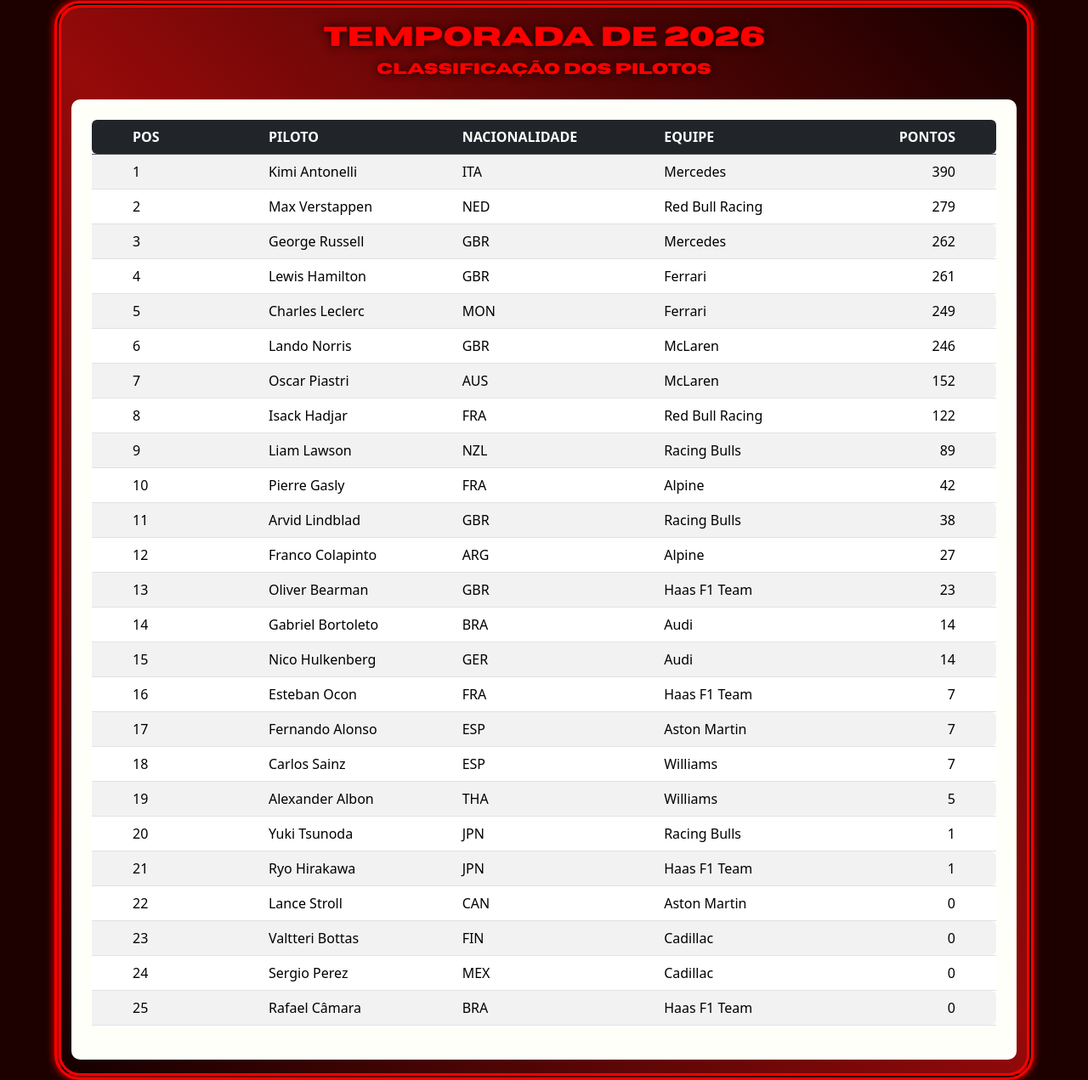
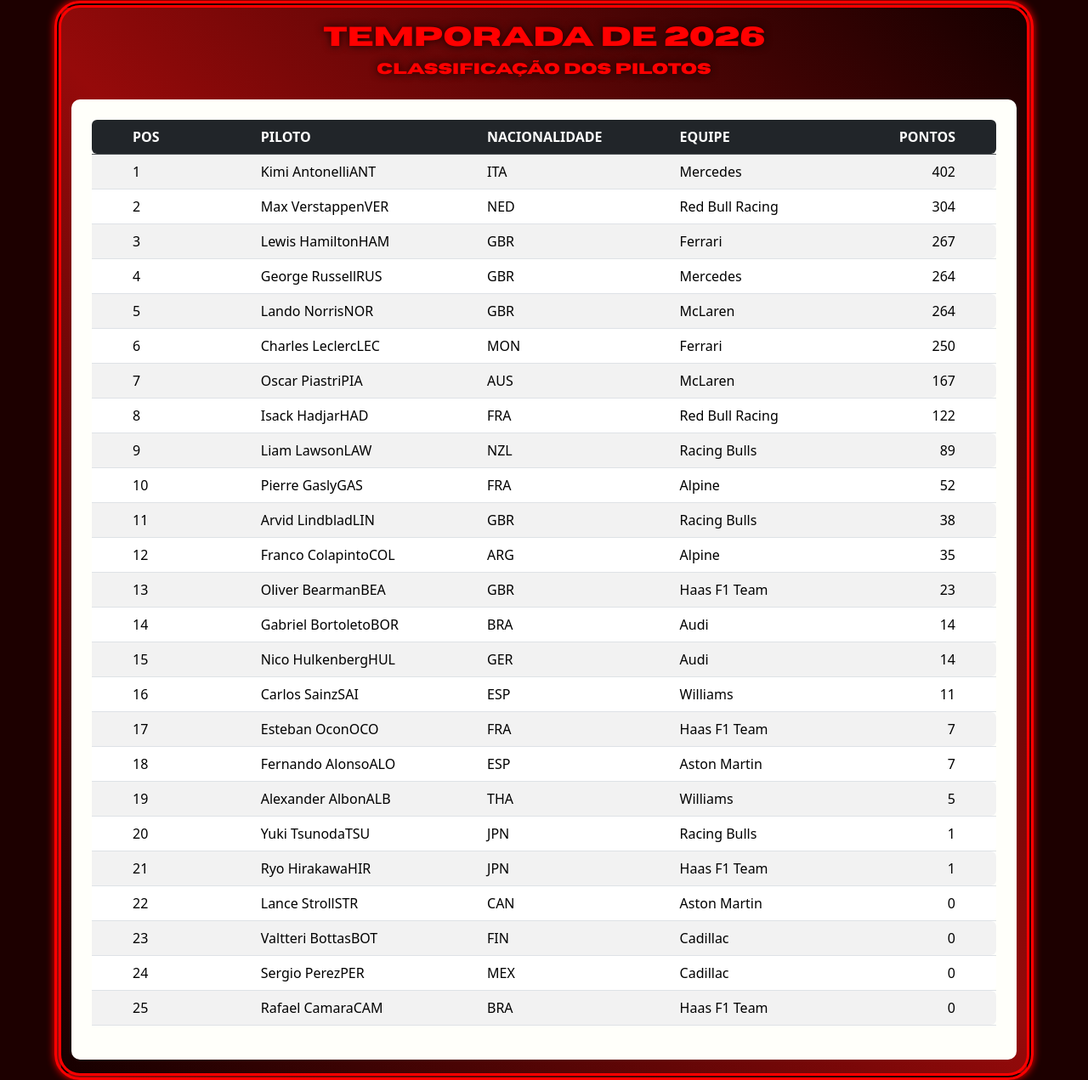
Before and after one commit to juvenal2022/F1_Juba, a website: page js/classificacao_pilotos.html in a window 1280 px wide. Shown: the part 251-1522 px from the top of the page at 85% size. Drawn offline with nearby package versions, Linux system fonts and the light colour scheme.

Commit message:
Atualização após a corrida de 22/11/2026

```diff
--- a/js/classificacao_pilotos.html
+++ b/js/classificacao_pilotos.html
@@ -8,19 +8,12 @@
         <link rel="shortcut icon" href="../Midias/Imagens/icone/favicon.ico" type="image/x-icon">
         <meta name="viewport" content="width=device-width, initial-scale=1">
         <link rel="stylesheet" href="https://cdn.jsdelivr.net/npm/bootstrap@5.3.6/dist/css/bootstrap.min.css" integrity="sha384-4Q6Gf2aSP4eDXB8Miphtr37CMZZQ5oXLH2yaXMJ2w8e2ZtHTl7GptT4jmndRuHDT" crossorigin="anonymous">
-        <script type="text/javascript">
-          (function(c,l,a,r,i,t,y){
-            c[a]=c[a]||function(){(c[a].q=c[a].q||[]).push(arguments)};
-            t=l.createElement(r);t.async=1;t.src="https://www.clarity.ms/tag/"+i;
-            y=l.getElementsByTagName(r)[0];y.parentNode.insertBefore(t,y);
-          })(window, document, "clarity", "script", "zbiojzll99");
-        </script>
       </head>
       <body id="body">
         <nav class="navbar navbar-expand-lg">
           <div class="container">
             <div class="col-1 align-items-center" id="D1">
-              <a class="navbar-brand" href="../index.html"> < </a>
+              <a class="navbar-brand" href="../PRINCIPAL.html"> < </a>
             </div>
             <div class="mt-2 col-11 text-center" id="D3">
               <h1>CLASSIFICAÇÃO</h1>
@@ -51,175 +44,175 @@
                     <tbody>
                       <tr>
                         <td class="px-5">1</td>
-                        <td>Kimi Antonelli</td>
+                        <td>Kimi AntonelliANT</td>
                         <td>ITA</td>
                         <td>Mercedes</td>
-                        <td class="rounded-end text-end pe-5">390</td>
+                        <td class="rounded-end text-end pe-5">402</td>
                       </tr>
                       <tr>
                         <td class="px-5">2</td>
-                        <td>Max Verstappen</td>
+                        <td>Max VerstappenVER</td>
                         <td>NED</td>
                         <td>Red Bull Racing</td>
-                        <td class="rounded-end text-end pe-5">279</td>
+                        <td class="rounded-end text-end pe-5">304</td>
                       </tr>
                       <tr>
                         <td class="px-5">3</td>
-                        <td>George Russell</td>
+                        <td>Lewis HamiltonHAM</td>
                         <td>GBR</td>
-                        <td>Mercedes</td>
-                        <td class="rounded-end text-end pe-5">262</td>
+                        <td>Ferrari</td>
+                        <td class="rounded-end text-end pe-5">267</td>
                       </tr>
                       <tr>
                         <td class="px-5">4</td>
-                        <td>Lewis Hamilton</td>
+                        <td>George RussellRUS</td>
                         <td>GBR</td>
-                        <td>Ferrari</td>
-                        <td class="rounded-end text-end pe-5">261</td>
+                        <td>Mercedes</td>
+                        <td class="rounded-end text-end pe-5">264</td>
                       </tr>
                       <tr>
                         <td class="px-5">5</td>
-                        <td>Charles Leclerc</td>
-                        <td>MON</td>
-                        <td>Ferrari</td>
-                        <td class="rounded-end text-end pe-5">249</td>
+                        <td>Lando NorrisNOR</td>
+                        <td>GBR</td>
+                        <td>McLaren</td>
+                        <td class="rounded-end text-end pe-5">264</td>
                       </tr>
                       <tr>
                         <td class="px-5">6</td>
-                        <td>Lando Norris</td>
-                        <td>GBR</td>
-                        <td>McLaren</td>
-                        <td class="rounded-end text-end pe-5">246</td>
+                        <td>Charles LeclercLEC</td>
+                        <td>MON</td>
+                        <td>Ferrari</td>
+                        <td class="rounded-end text-end pe-5">250</td>
                       </tr>
                       <tr>
                         <td class="px-5">7</td>
-                        <td>Oscar Piastri</td>
+                        <td>Oscar PiastriPIA</td>
                         <td>AUS</td>
                         <td>McLaren</td>
-                        <td class="rounded-end text-end pe-5">152</td>
+                        <td class="rounded-end text-end pe-5">167</td>
                       </tr>
                       <tr>
                         <td class="px-5">8</td>
-                        <td>Isack Hadjar</td>
+                        <td>Isack HadjarHAD</td>
                         <td>FRA</td>
                         <td>Red Bull Racing</td>
                         <td class="rounded-end text-end pe-5">122</td>
                       </tr>
                       <tr>
                         <td class="px-5">9</td>
-                        <td>Liam Lawson</td>
+                        <td>Liam LawsonLAW</td>
                         <td>NZL</td>
                         <td>Racing Bulls</td>
                         <td class="rounded-end text-end pe-5">89</td>
                       </tr>
                       <tr>
                         <td class="px-5">10</td>
-                        <td>Pierre Gasly</td>
+                        <td>Pierre GaslyGAS</td>
                         <td>FRA</td>
                         <td>Alpine</td>
-                        <td class="rounded-end text-end pe-5">42</td>
+                        <td class="rounded-end text-end pe-5">52</td>
                       </tr>
                       <tr>
                         <td class="px-5">11</td>
-                        <td>Arvid Lindblad</td>
+                        <td>Arvid LindbladLIN</td>
                         <td>GBR</td>
                         <td>Racing Bulls</td>
                         <td class="rounded-end text-end pe-5">38</td>
                       </tr>
                       <tr>
                         <td class="px-5">12</td>
-                        <td>Franco Colapinto</td>
+                        <td>Franco ColapintoCOL</td>
                         <td>ARG</td>
                         <td>Alpine</td>
-                        <td class="rounded-end text-end pe-5">27</td>
+                        <td class="rounded-end text-end pe-5">35</td>
                       </tr>
                       <tr>
                         <td class="px-5">13</td>
-                        <td>Oliver Bearman</td>
+                        <td>Oliver BearmanBEA</td>
                         <td>GBR</td>
                         <td>Haas F1 Team</td>
                         <td class="rounded-end text-end pe-5">23</td>
                       </tr>
                       <tr>
                         <td class="px-5">14</td>
-                        <td>Gabriel Bortoleto</td>
+                        <td>Gabriel BortoletoBOR</td>
                         <td>BRA</td>
                         <td>Audi</td>
                         <td class="rounded-end text-end pe-5">14</td>
                       </tr>
                       <tr>
                         <td class="px-5">15</td>
-                        <td>Nico Hulkenberg</td>
+                        <td>Nico HulkenbergHUL</td>
                         <td>GER</td>
                         <td>Audi</td>
                         <td class="rounded-end text-end pe-5">14</td>
                       </tr>
                       <tr>
                         <td class="px-5">16</td>
-                        <td>Esteban Ocon</td>
+                        <td>Carlos SainzSAI</td>
+                        <td>ESP</td>
+                        <td>Williams</td>
+                        <td class="rounded-end text-end pe-5">11</td>
+                      </tr>
+                      <tr>
+                        <td class="px-5">17</td>
+                        <td>Esteban OconOCO</td>
                         <td>FRA</td>
                         <td>Haas F1 Team</td>
                         <td class="rounded-end text-end pe-5">7</td>
                       </tr>
                       <tr>
-                        <td class="px-5">17</td>
-                        <td>Fernando Alonso</td>
+                        <td class="px-5">18</td>
+                        <td>Fernando AlonsoALO</td>
                         <td>ESP</td>
                         <td>Aston Martin</td>
                         <td class="rounded-end text-end pe-5">7</td>
                       </tr>
                       <tr>
-                        <td class="px-5">18</td>
-                        <td>Carlos Sainz</td>
-                        <td>ESP</td>
-                        <td>Williams</td>
-                        <td class="rounded-end text-end pe-5">7</td>
-                      </tr>
-                      <tr>
                         <td class="px-5">19</td>
-                        <td>Alexander Albon</td>
+                        <td>Alexander AlbonALB</td>
                         <td>THA</td>
                         <td>Williams</td>
                         <td class="rounded-end text-end pe-5">5</td>
                       </tr>
                       <tr>
                         <td class="px-5">20</td>
-                        <td>Yuki Tsunoda</td>
+                        <td>Yuki TsunodaTSU</td>
                         <td>JPN</td>
                         <td>Racing Bulls</td>
                         <td class="rounded-end text-end pe-5">1</td>
                       </tr>
                       <tr>
                         <td class="px-5">21</td>
-                        <td>Ryo Hirakawa</td>
+                        <td>Ryo HirakawaHIR</td>
                         <td>JPN</td>
                         <td>Haas F1 Team</td>
                         <td class="rounded-end text-end pe-5">1</td>
                       </tr>
                       <tr>
                         <td class="px-5">22</td>
-                        <td>Lance Stroll</td>
+                        <td>Lance StrollSTR</td>
                         <td>CAN</td>
                         <td>Aston Martin</td>
                         <td class="rounded-end text-end pe-5">0</td>
                       </tr>
                       <tr>
                         <td class="px-5">23</td>
-                        <td>Valtteri Bottas</td>
+                        <td>Valtteri BottasBOT</td>
                         <td>FIN</td>
                         <td>Cadillac</td>
                         <td class="rounded-end text-end pe-5">0</td>
                       </tr>
                       <tr>
                         <td class="px-5">24</td>
-                        <td>Sergio Perez</td>
+                        <td>Sergio PerezPER</td>
                         <td>MEX</td>
                         <td>Cadillac</td>
                         <td class="rounded-end text-end pe-5">0</td>
                       </tr>
                       <tr>
                         <td class="px-5">25</td>
-                        <td>Rafael Câmara</td>
+                        <td>Rafael CamaraCAM</td>
                         <td>BRA</td>
                         <td>Haas F1 Team</td>
                         <td class="rounded-end text-end pe-5">0</td>
```
Also changed, not shown: js/classificacao_equipes.html (+7 -14 lines).
